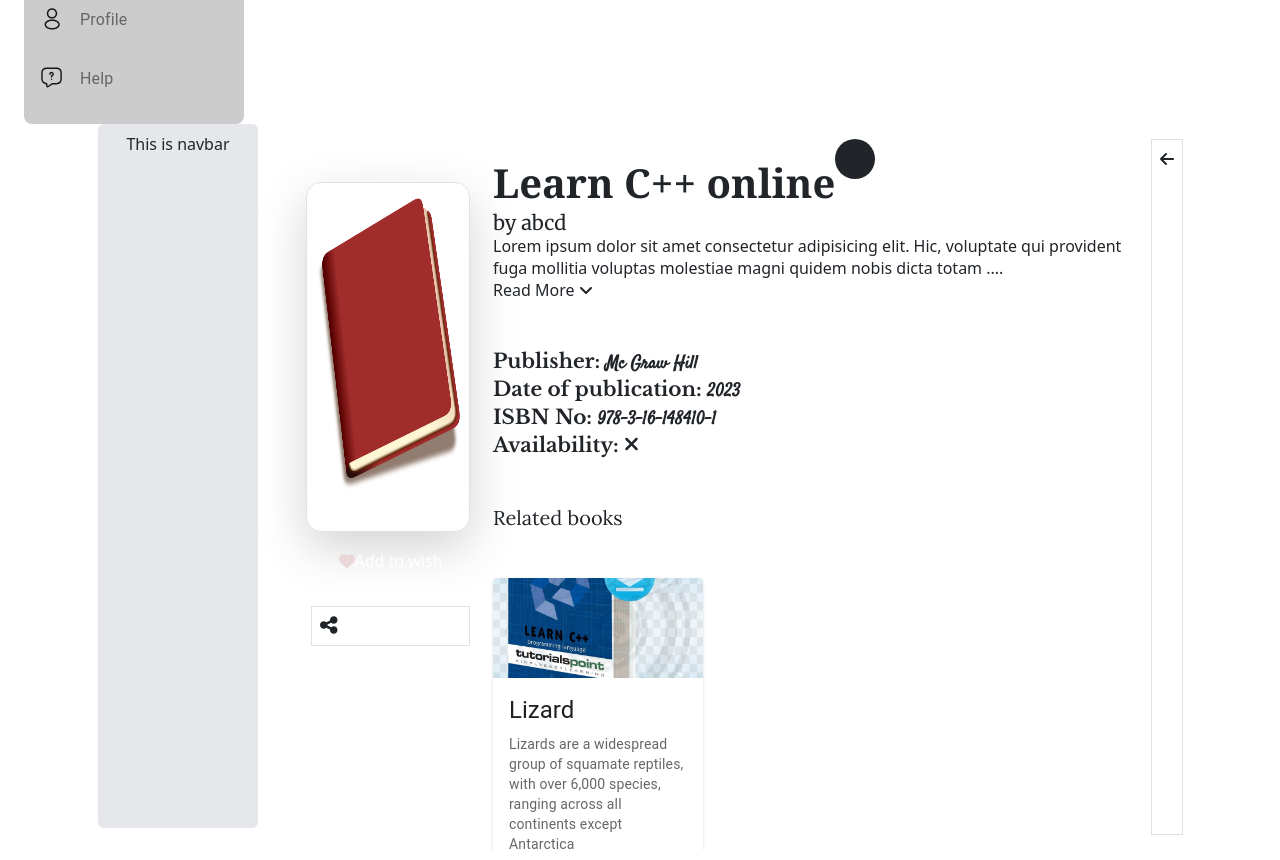
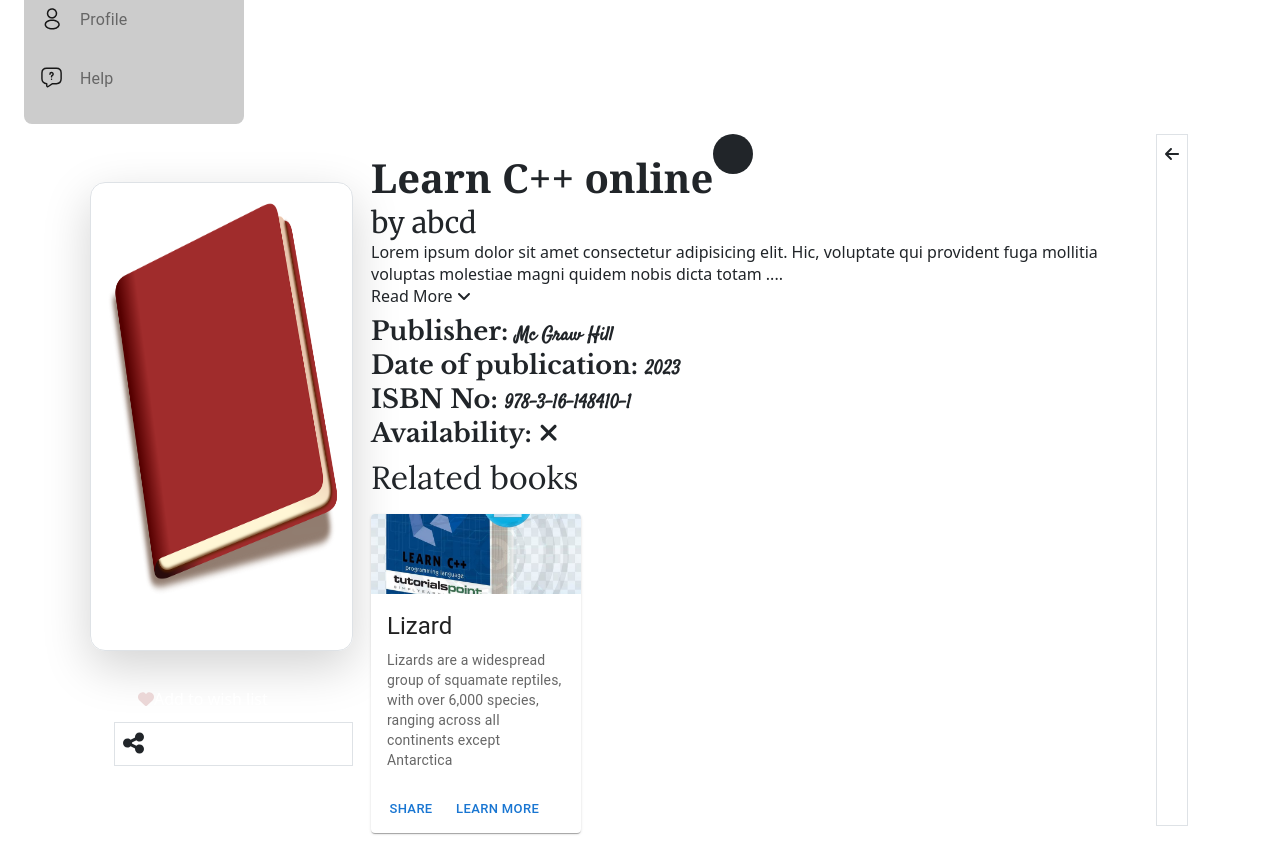
Before and after one commit to td1128/Library_Management_System, a React (Vite) app: page /user/book in a window 1280 px wide. Shown: the part 420-1280 px from the top of the page. Built offline with nearby package versions, Linux system fonts and the light colour scheme.

Commit message:
Added book list reducers

```diff
--- a/src/pages/user/bookDetails/BookDetailsDesign.css
+++ b/src/pages/user/bookDetails/BookDetailsDesign.css
@@ -7,32 +7,32 @@
 
 .container{
     display: grid;
-    grid-template-columns: repeat(6, 1fr);
+    grid-template-columns: repeat(8, 1fr);
     width: 100%;
     height: 92vh;
   }
-  .navbar{
+  /* .navbar{
     grid-column-start: 1;
     grid-column-end: 2;
-    /* background-color: grey; */
-  }
+    background-color: grey;
+  } */
   .book_section{
-    grid-column-start: 2;
+    grid-column-start: 1;
     grid-column-end: 3;
     padding: 8px;
     margin-top: 50px;
     /* background-color: blue; */
   }
   .book_details_section{
-    padding: 15px;
+    padding: 10px;
     grid-column-start: 3;
-    grid-column-end: 7;
+    grid-column-end: 9;
     /* background-color: green; */
     display: flex;
     flex-direction: row;
     overflow-y: scroll;
     justify-content: space-between;
-    margin-bottom: 10px;
+    margin-bottom: 1.5rem;
   }
   .book_features{
     display: flex;
@@ -40,11 +40,11 @@
   }
 
   .book_image{
-    height: 350px;
-
+    height: 70%;
+    width: 100%;
 }
 .image{
-    height: inherit;
+    height: 100%;
     width: 100%;
     border-radius: 15px;
 
@@ -56,11 +56,11 @@
     color: rgb(241, 134, 134);
   }
   .buttons_section{
-    margin-top: 10px;
-    margin-left: 5px;
+    margin-top: 1.8rem;
+    margin-left: 1.5rem;
   }
 .book_title{
-    font-size: 40px;
+    font-size: 2.5rem;
     /* font-family: "Lora", "serif"; */
     font-family: "Noto Serif", "serif";
     font-weight: bolder;
@@ -68,14 +68,14 @@
 .author{
     /* font-family: "Lora", "serif"; */
     font-family: "Merriweather", "serif";
-    font-size: 20px;
+    font-size: 1.8rem;
 }
 .more:hover{
     cursor: pointer;
 }
 .share_icon{
   cursor: pointer;
-  font-size: 20px;
+  font-size: 1.5rem;
 }
 .share_hover:hover{
   color: white;
@@ -89,16 +89,16 @@
 
   font-weight: 400;
   font-style: normal;
-  font-size: 20px;
+  font-size: 2rem;
 }
 
 .heading{
-  font-size: 20px;
+  font-size: 1.6rem;
   font-family: "Libre Baskerville", "serif";
   font-weight: bold;
 }
 
 .value{
-  font-size: 18px;
+  font-size: 1.2rem;
   font-family: "Satisfy", "cursive";
 }
--- a/src/pages/user/bookDetails/ShowBookDetails.jsx
+++ b/src/pages/user/bookDetails/ShowBookDetails.jsx
@@ -106,7 +106,7 @@ export default function ShowBookDetails(props) {
   }
 
   const handleBackButton = () => {
-    navigate("/user")
+    navigate(-1);
   }
 
   return (
@@ -155,7 +155,7 @@ export default function ShowBookDetails(props) {
       </div>
 
       <div className="container">
-        <div className="navbar">This is navbar</div>
+        {/* <div className="navbar">This is navbar</div> */}
 
         <div className="book_section">
           <div className="book_image">
@@ -180,11 +180,11 @@ export default function ShowBookDetails(props) {
             <span className='description'>{details.length > 200 ? details : details + "...."}</span>
             {des.length > 30 ? <div onClick={handleMoreDetails} className="more text-blue-700 hover:underline">Read {read} <FontAwesomeIcon ref={downRef} icon={faAngleDown} /><FontAwesomeIcon style={{ display: "none" }} ref={upRef} icon={faAngleUp} /></div> : null}
 
-            <span className='mt-5 heading'>Publisher: <span className='value'>{publisher}</span></span>
+            <span className='mt-2 heading'>Publisher: <span className='value'>{publisher}</span></span>
             <span className='heading'>Date of publication: <span className='value'>{date_publication}</span></span>
             <span className='heading'>ISBN No: <span className='value'>{isbn_no}</span></span>
             <span className='heading'>Availability: {availability?<FontAwesomeIcon className=' text-green-500' icon={faCheck} />:<FontAwesomeIcon className=' text-red-600' icon={faXmark} />}</span>
-          <span className="related_books text-amber-700 mt-5 ">Related books</span>
+          <span className="related_books text-amber-700 mt-2 ">Related books</span>
           <div className="related_books flex flex-wrap flex-row">
             {
               book_list.map((e,id)=>{
--- a/src/pages/user/bookDetails/card_body.jsx
+++ b/src/pages/user/bookDetails/card_body.jsx
@@ -8,9 +8,9 @@ import Typography from '@mui/material/Typography';
 
 export default function MediaCard() {
   return (
-    <Card sx={{ maxWidth: 210 }} className='mr-5 mt-5'>
+    <Card sx={{ maxWidth: 210 }} className='mr-2 mt-3'>
       <CardMedia
-        sx={{ height: 100 }}
+        sx={{ height: 80 }}
         image="/Book_img.jpeg"
         title="green iguana"
       />
```
